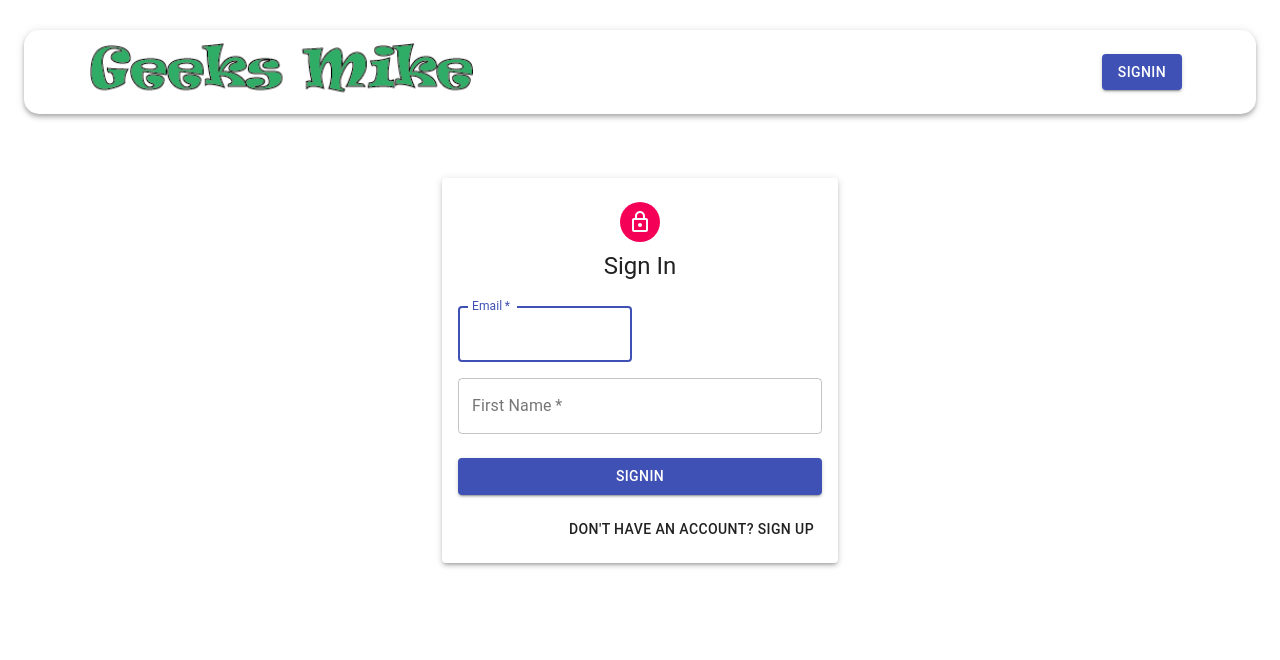
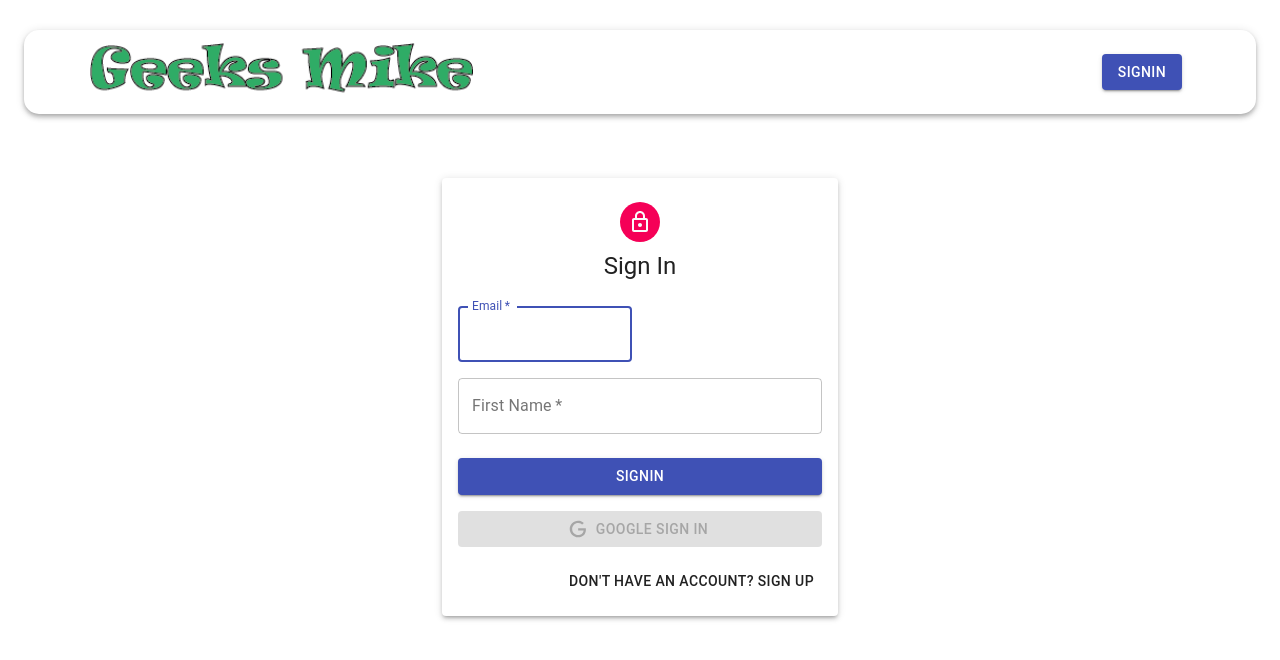
Before and after one commit to bhagathvikas/PromoteIT, a React (Create React App) app in the folder client/: page /auth in a window 1280 px wide. Shown: the top 660 px of the page. Built offline with nearby package versions, Linux system fonts and the light colour scheme.

Commit message:
google signIn

```diff
--- a/client/package.json
+++ b/client/package.json
@@ -6,6 +6,7 @@
   "dependencies": {
     "@material-ui/core": "^4.12.4",
     "@material-ui/icons": "^4.9.1",
+    "@react-oauth/google": "^0.2.6",
     "@testing-library/jest-dom": "^4.2.4",
     "@testing-library/react": "^9.3.2",
     "@testing-library/user-event": "^7.1.2",
@@ -14,6 +15,7 @@
     "react": "^16.14.0",
     "react-dom": "^16.14.0",
     "react-file-base64": "^1.0.3",
+    "react-google-login": "^5.2.2",
     "react-redux": "^7.1.3",
     "react-router-dom": "^6.3.0",
     "react-scripts": "3.4.1",
--- a/client/src/components/Auth/Auth.js
+++ b/client/src/components/Auth/Auth.js
@@ -1,16 +1,22 @@
 import React,{useState} from "react";
 import {Avatar,Button,Paper,Grid,Typography,Container, TextField} from '@material-ui/core';
 import useStyle from './style';
+import { GoogleLogin } from 'react-google-login';
+import { GoogleOAuthProvider } from '@react-oauth/google';
+import {useNavigate} from 'react-router-dom'
 
 import LockOutlinedIcon from '@material-ui/icons/LockOutlined'
-
+import Icon from './icon'
 import Input from './input'
+import {useDispatch} from 'react-redux'
 
 const Auth = () => {
     const [showPassword,setShowPassword] = useState(false)
     const [isSignUp,setisSignUp] = useState(false)
 
     const classes = useStyle()
+    const history = useNavigate()
+    const dispatch = useDispatch()
 
 
     const handleShowPassword = () => setShowPassword((prevShowPassword) => !prevShowPassword);
@@ -25,6 +31,30 @@
         handleShowPassword(false)
 
     }
+    const googleSuccess= async(res)=>{
+        const result = res?.profileObj
+        const token = res?.tokenId
+
+        try {
+            dispatch({type:'AUTH',data:{result ,token}})
+            history.push('/')
+
+        } catch (error) {
+            console.log(error)
+
+        }
+
+
+
+    }
+    const googleFailure=(error)=>{
+        console.log(error)
+        console.log("google sign failed")
+    }
+
+
+
+
     return (
         <Container component="main" maxWidth="xs">
        <Paper className={classes.paper} elevation={3}>
@@ -50,6 +80,21 @@
             </Grid>
             <Button type="submit" className={classes.submit} fullWidth variant="contained" color="primary"> {isSignUp ? "SignUp" : "SignIn"} </Button>
 
+            <GoogleLogin
+            clientId="703614928021-ls4p7aesao9j9huplqcopn9h8ts2q9i6.apps.googleusercontent.com"
+            render={(renderProps) => (
+              <Button className={classes.googleButton} color="primary" fullWidth onClick={renderProps.onClick} disabled={renderProps.disabled} startIcon={<Icon />} variant="contained">
+                Google Sign In
+              </Button>
+            )}
+            onSuccess={googleSuccess}
+            onFailure={googleFailure}
+
+            cookiePolicy="single_host_origin"
+          />
+
+
+
             <Grid container justify="flex-end">
             <Grid item>
               <Button onClick={switchMode}>
--- /dev/null
+++ b/client/src/components/Auth/icon.js
@@ -0,0 +1,12 @@
+import React from 'react';
+
+const icon = () => (
+  <svg style={{ width: '20px', height: '20px' }} viewBox="0 0 24 24">
+    <path
+      fill="currentColor"
+      d="M21.35,11.1H12.18V13.83H18.69C18.36,17.64 15.19,19.27 12.19,19.27C8.36,19.27 5,16.25 5,12C5,7.9 8.2,4.73 12.2,4.73C15.29,4.73 17.1,6.7 17.1,6.7L19,4.72C19,4.72 16.56,2 12.1,2C6.42,2 2.03,6.8 2.03,12C2.03,17.05 6.16,22 12.25,22C17.6,22 21.5,18.33 21.5,12.91C21.5,11.76 21.35,11.1 21.35,11.1V11.1Z"
+    />
+  </svg>
+);
+
+export default icon;
--- a/client/src/components/Auth/input.js
+++ b/client/src/components/Auth/input.js
@@ -2,6 +2,7 @@
 import {TextField,Button ,Grid,InputAdornment ,IconButton} from '@material-ui/core'
 import Visibility from '@material-ui/icons/Visibility'
 import VisibilityOff from '@material-ui/icons/Visibility'
+
 
 
 const input = ({name,half,label,type, autoFocus,handleShowPassword,handleChange}) => {
@@ -16,7 +17,7 @@
         label={label}
         autoFocus={autoFocus}
         type={type}
-        InputProps={name==='password'&&{
+        InputProps={name==='password'?{
             endAdornment:(
                 <InputAdornment position="end">
                     <IconButton onClick={handleShowPassword}>
@@ -26,7 +27,7 @@
 
                 </InputAdornment>
             )
-        }}
+        }:null}
 
         />
 
--- a/client/src/components/NavBar/NavBar.js
+++ b/client/src/components/NavBar/NavBar.js
@@ -1,12 +1,30 @@
-import React from "react";
+import React,{useState,useEffect} from "react";
 import { AppBar,Typography,Toolbar,Button,Avatar } from "@material-ui/core";
 import useStyles from './styles';
 import logo from '../../images/logo.png';
-import {Link } from 'react-router-dom';
+import {Link, useNavigate,useLocation } from 'react-router-dom';
+import { useDispatch } from "react-redux";
+
 
 const NavBar = ( ) => {
     const classes = useStyles();
-    const user = null;
+    const dispatch = useDispatch()
+    const history = useNavigate()
+    const location = useLocation()
+    const [user,setUser] = useState(JSON.parse(localStorage.getItem('profile')));
+
+    useEffect(()=>{
+      const token = user?.token
+      setUser(JSON.parse(localStorage.getItem('profile')))
+
+    },[location])
+
+    const logout = () => {
+      dispatch({type:'LOGOUT'})
+      history.push('/')
+      setUser(null)
+    }
+
     return (
     <AppBar className={classes.appBar} position="static" color="inherit">
       <div className={classes.brandContainer}>
@@ -18,7 +36,7 @@
             <div className={classes.profile}>
               <Avatar  className={classes.purple} alt={user.result.name} src={user.result.imageUrl}>{user.result.name.charAt(0)} </Avatar>
               <Typography className={classes.userName} variant="h6">{user.result.name}</Typography>
-              <Button variant="contained" className={classes.logout} color="secondary" >Logout</Button>
+              <Button variant="contained" className={classes.logout} color="secondary" onClick={logout} >Logout</Button>
 
             </div>
 
--- a/client/src/constants/actionTypes.js
+++ b/client/src/constants/actionTypes.js
@@ -3,3 +3,6 @@
 export const DELETE = 'DELETE';
 export const FETCH_ALL = 'FETCH_ALL';
 export const LIKE = 'LIKE';
+
+export const AUTH = 'AUTH';
+export const LOGOUT = 'LOGOUT';
--- /dev/null
+++ b/client/src/reducers/auth.js
@@ -0,0 +1,17 @@
+import { AUTH,LOGOUT } from '../constants/actionTypes.js';
+
+const auth = (state={authData:null},action) =>{
+    switch(action.type){
+        case AUTH:
+            localStorage.setItem('profile',JSON.stringify({...action?.data }))
+            return {...state, authData:action?.data}
+
+        case LOGOUT:
+            localStorage.clear()
+            return {...state,authData:null}
+        default:
+            return state
+    }
+
+}
+export default auth;
--- a/client/src/reducers/index.js
+++ b/client/src/reducers/index.js
@@ -1,5 +1,6 @@
 import { combineReducers } from "redux";
 import posts from './posts';
+import auth from './auth';
 
 
-export default combineReducers({posts,});
+export default combineReducers({posts,auth});
```
Also changed, not shown: 2 other files (tests, documents, lock files or other folders).
